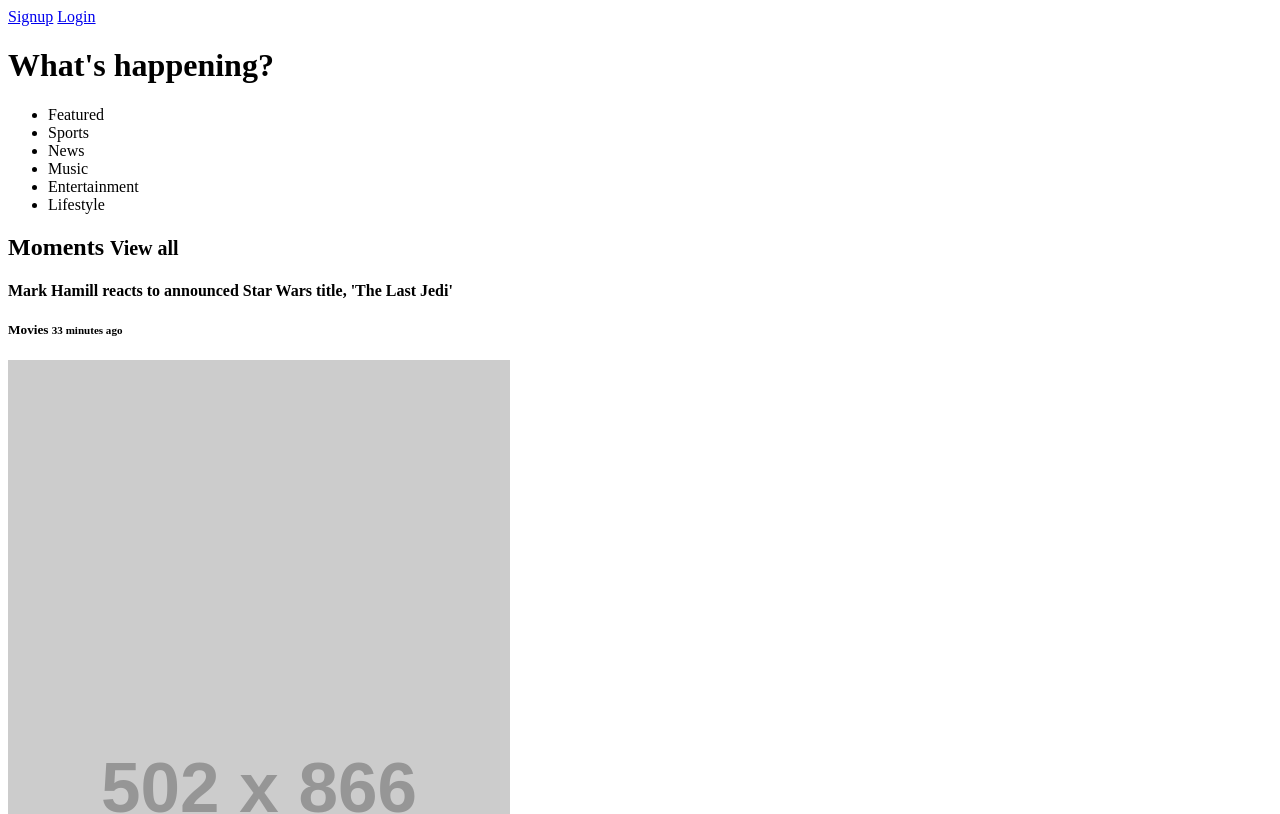
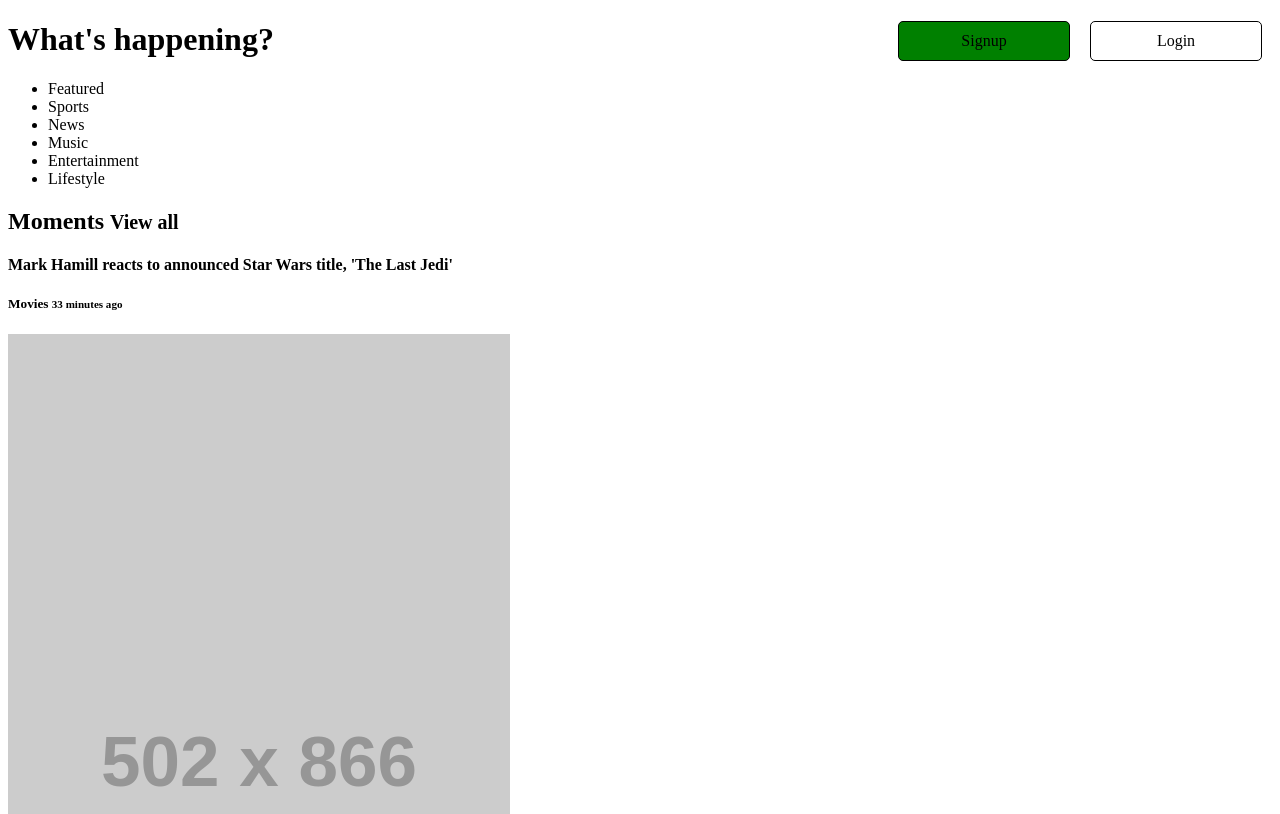
Before and after one commit to Maledor/twitter_clone, a website: page public/html/index.html in a window 1280 px wide. Shown: the top 814 px of the page. Drawn offline with Linux system fonts and the light colour scheme; files that its build step writes are made by us from their sources; placeholder pictures from the web are drawn by us.

Commit message:
started working on the styling of buttons in the header

```diff
--- a/public/css/main.css
+++ b/public/css/main.css
@@ -0,0 +1,24 @@
+.button {
+  width: 150px;
+  border: 1px solid black;
+  display: inline-block;
+  text-align: center;
+  border-radius: 5px;
+  text-decoration: none;
+  color: black;
+  padding: 10px
+}
+
+.button:hover {
+  background-color: white;
+  color: green;
+}
+
+.pull-right{
+  float: right;
+  margin-left:10px;
+  margin-right: 10px;
+}
+.button-green{
+  background-color: green;
+}
--- a/public/html/index.html
+++ b/public/html/index.html
@@ -8,8 +8,8 @@
   <body>
     <header>
       <div>
-        <a href="#">Signup</a>
-        <a href="#">Login</a>
+        <a href="#" class='button pull-right'>Login</a>
+        <a href="#" class='button button-green pull-right'>Signup</a>
         <h1>What's happening?</h1>
       </div>
       <nav>
```
